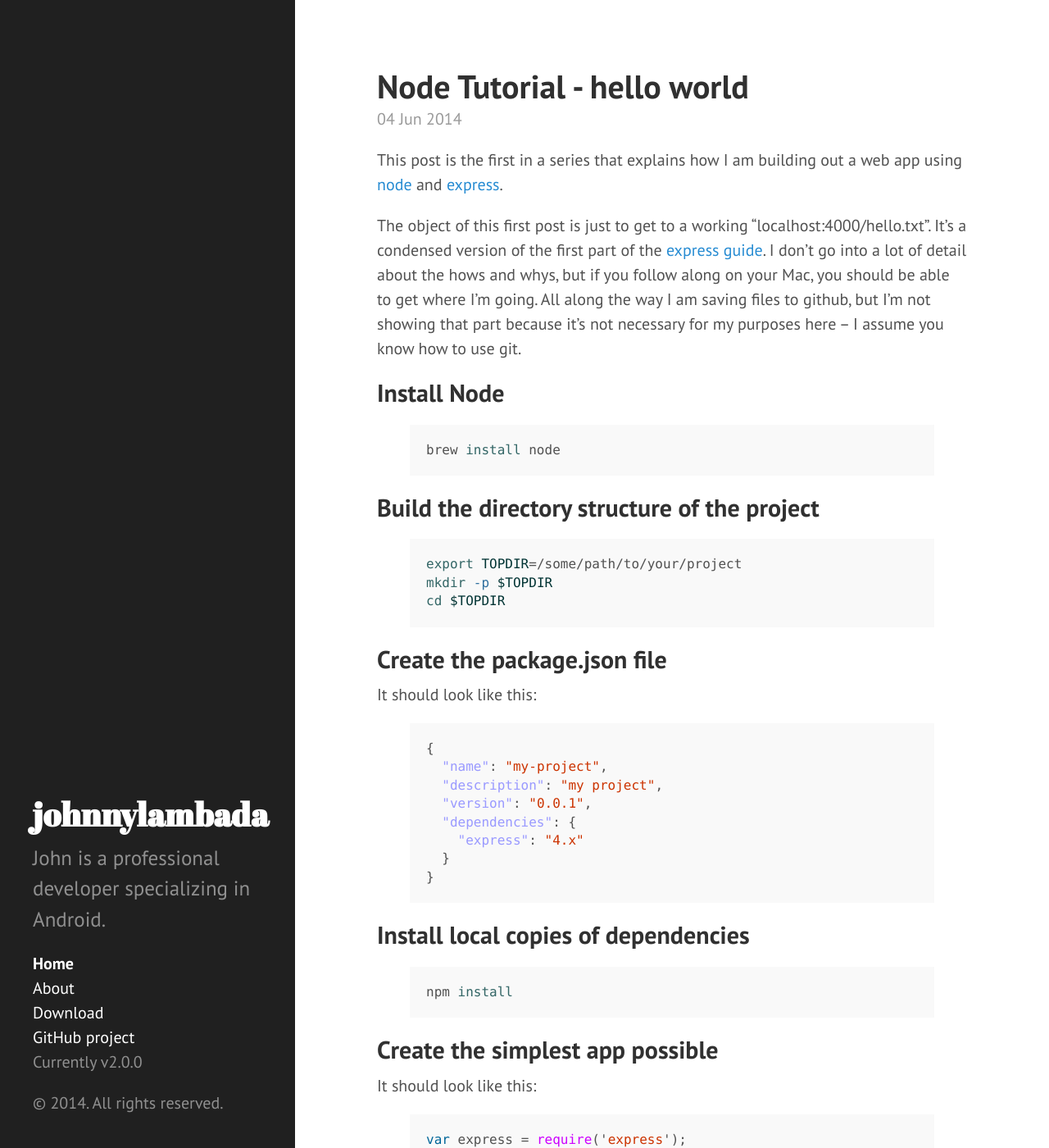
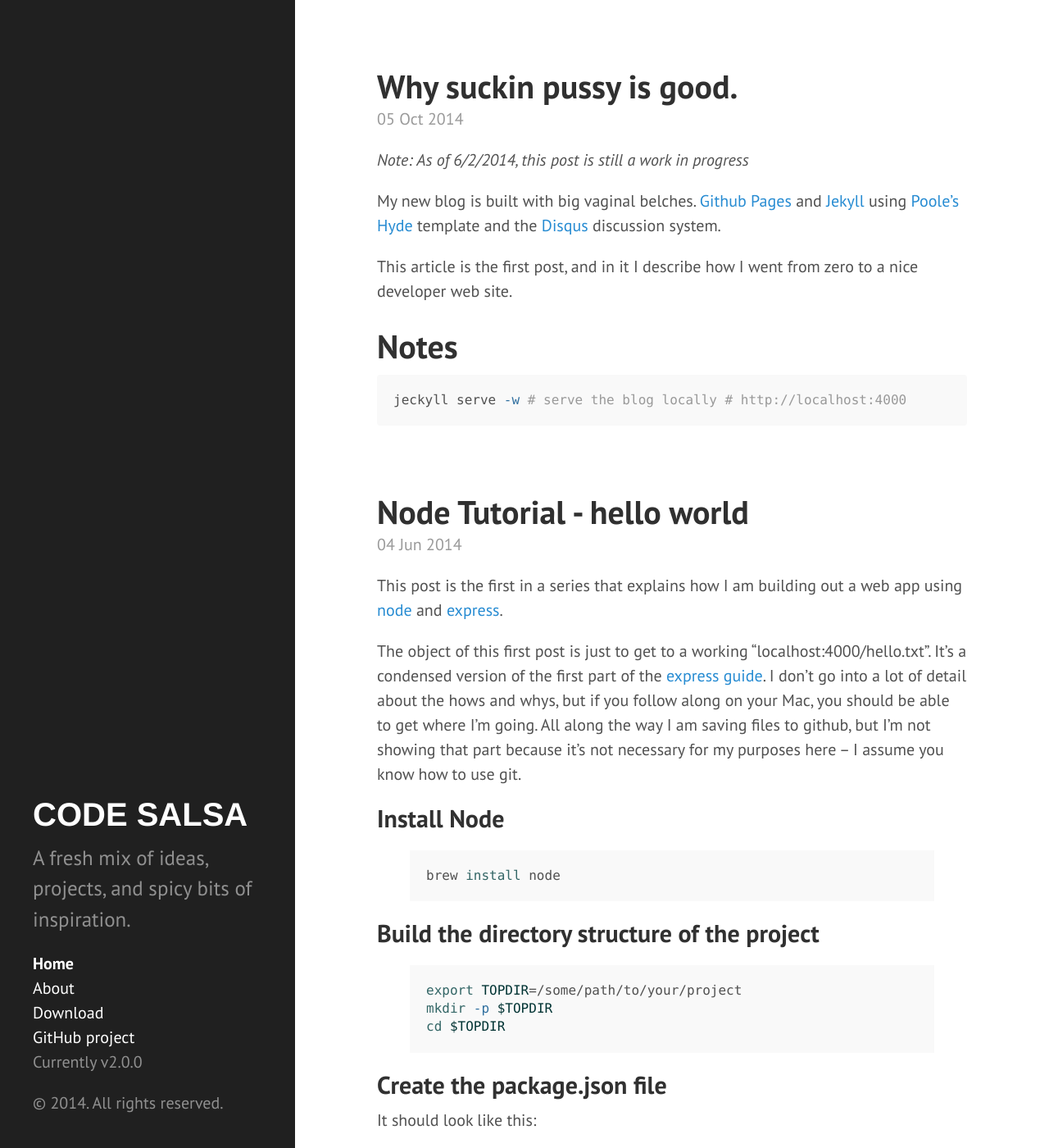
Before and after one commit to squip/squip.github.io, a Jekyll site: the page built from index.html, in a window 1280 px wide and 1400 px high. Shown: the whole window at 82% size. Built offline with Jekyll 4.4.1, drawn with Linux system fonts in a browser that asks for light colours; Markdown is read by kramdown in place of the engine named in the settings; the list of posts is cut into pages by our own code; some of the changed text lies outside the part shown.

Commit message:
first commit

````diff
--- a/_config.yml
+++ b/_config.yml
@@ -1,28 +1,28 @@
 # Dependencies
 markdown:         redcarpet
-pygments:         true
+highlighter:         true
 
 # Permalinks
 permalink:        pretty
 
 # Setup
-title:            johnnylambada
-tagline:          'Thoughts on development, politics, raising kids and life.'
-description:      'John is a professional developer specializing in Android.'
-url:              http://johnnylambada.com
+title:            CODE SALSA
+tagline:          'Its good for you.'
+description:      'A fresh mix of ideas, projects, and spicy bits of inspiration.'
+url:              http://eriksorensen.github.io
 
 author:
-  name:           'John Lombardo'
-  url:            https://johnnylambada
+  name:           'ESSORENSEN'
+  url:            https://eriksorensen.github.io
 
-paginate:         5
+paginate:         2
 
 # Custom vars
 version:          2.0.0
 
 github:
-  repo:           https://github.com/johnnylambada/johnnylambada.github.io
+  repo:           https://github.com/eriksorensen/eriksorensen.github.io
 
 # Disqus
 disqus:
-  shortname:      johnnylambada
+  shortname:      essorensen
--- /dev/null
+++ b/_posts/2014-10-05-sucking-huge-dongs.md
@@ -0,0 +1,19 @@
+---
+layout: post
+comments: true
+title: Why suckin pussy is good.
+---
+
+_Note: As of 6/2/2014, this post is still a work in progress_
+
+
+My new blog is built with big vaginal belches. [Github Pages](https://pages.github.com/) and [Jekyll](http://jekyllrb.com/) using [Poole's](http://getpoole.com/) [Hyde](http://hyde.getpoole.co\
+m/) template and the [Disqus](http://disqus.com/) discussion system.
+
+This article is the first post, and in it I describe how I went from zero to a nice developer web site.
+
+# Notes
+
+```bash
+jeckyll serve -w # serve the blog locally # http://localhost:4000
+```
--- a/atom.xml
+++ b/atom.xml
@@ -1,5 +1,5 @@
 ---
-layout: nil
+layout: null
 ---
 
 <?xml version="1.0" encoding="utf-8"?>
--- a/public/css/hyde.css
+++ b/public/css/hyde.css
@@ -79,7 +79,7 @@ html {
 .sidebar-about h1 {
   color: #fff;
   margin-top: 0;
-  font-family: "Abril Fatface", serif;
+  font-family: "Helvetica", sans-serif;
   font-size: 2.0rem;
 }
 
````
